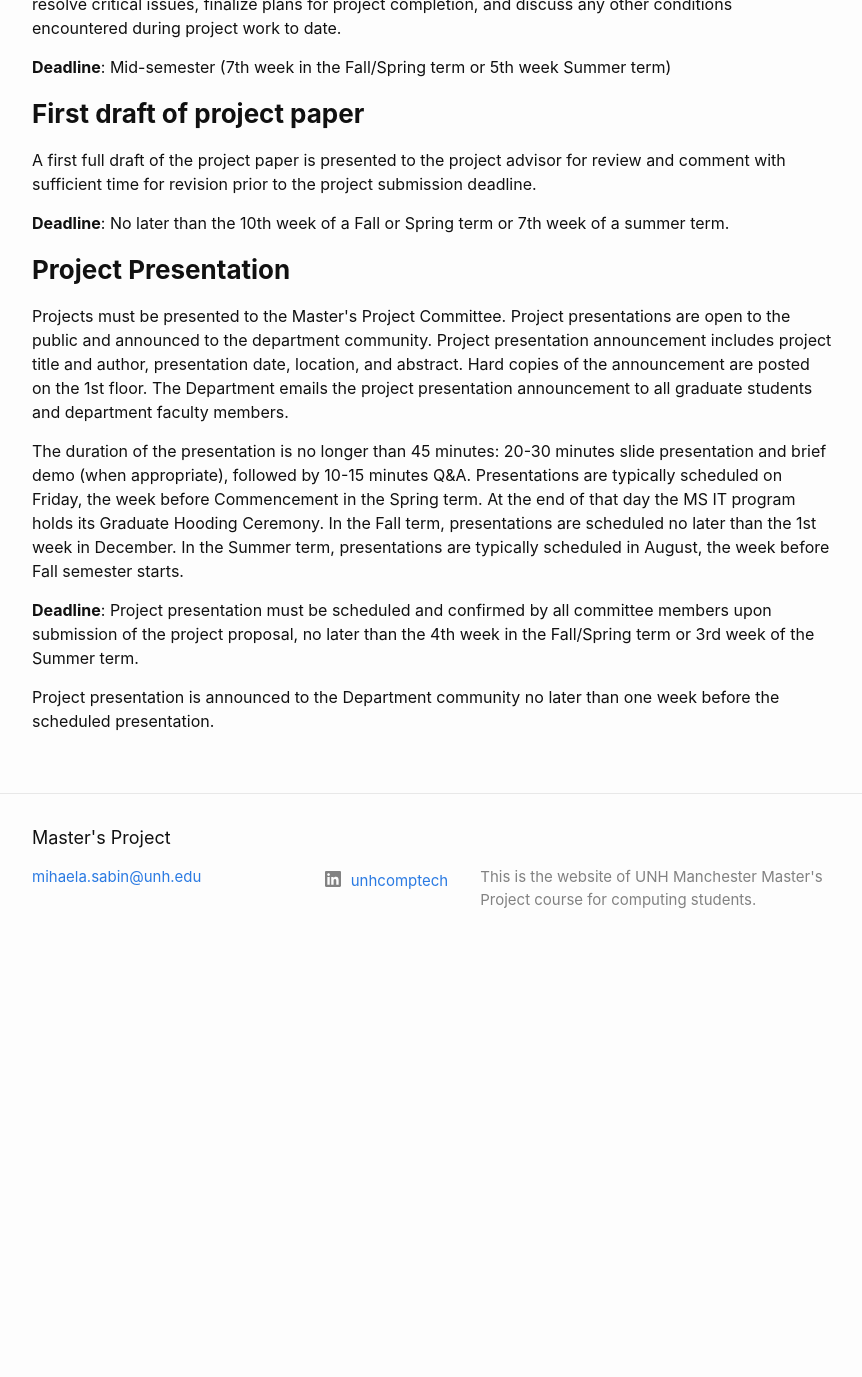
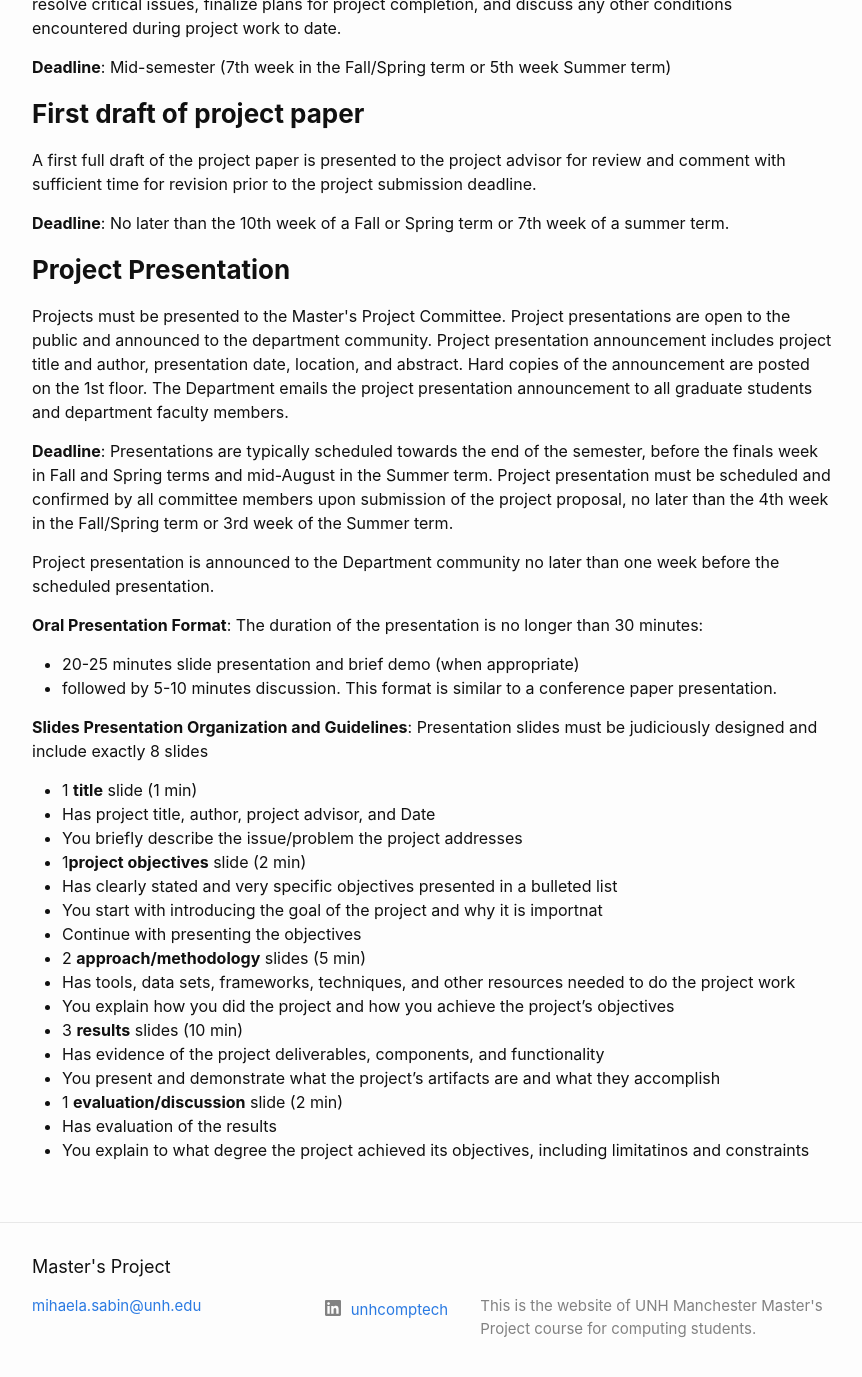
Before and after one commit to unh-comp-master-project/unh-comp-master-project.github.io, a Jekyll site: the page built from milestones.md, in a window 1280 px wide and 1400 px high, scrolled down 1951 px. Shown: the top 1377 px of the window, without its empty margins (208-1070 px from the left). Built offline with Jekyll 4.4.1, drawn with Linux system fonts in a browser that asks for light colours; before the commit the page ends 2922 px from its top, so only the background shows below that.

Commit message:
Update milestones.md

```diff
--- a/milestones.md
+++ b/milestones.md
@@ -74,8 +74,31 @@ A first full draft of the project paper is presented to the project advisor for
 ### **Project Presentation**
 Projects must be presented to the Master&#39;s Project Committee. Project presentations are open to the public and announced to the department community. Project presentation announcement includes project title and author, presentation date, location, and abstract. Hard copies of the announcement are posted on the 1st floor. The Department emails the project presentation announcement to all graduate students and department faculty members.
 
-The duration of the presentation is no longer than 45 minutes: 20-30 minutes slide presentation and brief demo (when appropriate), followed by 10-15 minutes Q&amp;A. Presentations are typically scheduled on Friday, the week before Commencement in the Spring term. At the end of that day the MS IT program holds its Graduate Hooding Ceremony. In the Fall term, presentations are scheduled no later than the 1st week in December. In the Summer term, presentations are typically scheduled in August, the week before Fall semester starts.
-
-**Deadline**: Project presentation must be scheduled and confirmed by all committee members upon submission of the project proposal, no later than the 4th week in the Fall/Spring term or 3rd week of the Summer term.
+**Deadline**: Presentations are typically scheduled towards the end of the semester, before the finals week in Fall and Spring terms and mid-August in the Summer term. Project presentation must be scheduled and confirmed by all committee members upon submission of the project proposal, no later than the 4th week in the Fall/Spring term or 3rd week of the Summer term.
 
 Project presentation is announced to the Department community no later than one week before the scheduled presentation.
+
+**Oral Presentation Format**:
+The duration of the presentation is no longer than 30 minutes:
+* 20-25 minutes slide presentation and brief demo (when appropriate)
+* followed by 5-10 minutes discussion.
+This format is similar to a conference paper presentation.
+
+**Slides Presentation Organization and Guidelines**:
+Presentation slides must be judiciously designed and include exactly 8 slides
+* 1 **title** slide (1 min)
+ * Has project title, author, project advisor, and Date
+ * You briefly describe the issue/problem the project addresses
+* 1**project objectives** slide (2 min)
+ * Has clearly stated and very specific objectives presented in a bulleted list
+ * You start with introducing  the goal of the project and why it is importnat
+ * Continue with presenting the objectives
+* 2 **approach/methodology** slides (5 min)
+ * Has tools, data sets, frameworks, techniques, and other resources needed to do the project work
+ * You explain how you did the project and how you achieve the project's objectives
+* 3 **results** slides (10 min)
+ * Has evidence of the project deliverables, components, and functionality
+ * You present and demonstrate what the project's artifacts are and what they accomplish
+* 1 **evaluation/discussion** slide (2 min)
+ * Has evaluation of the results
+ * You explain to what degree the project achieved its objectives, including limitatinos and constraints
```
